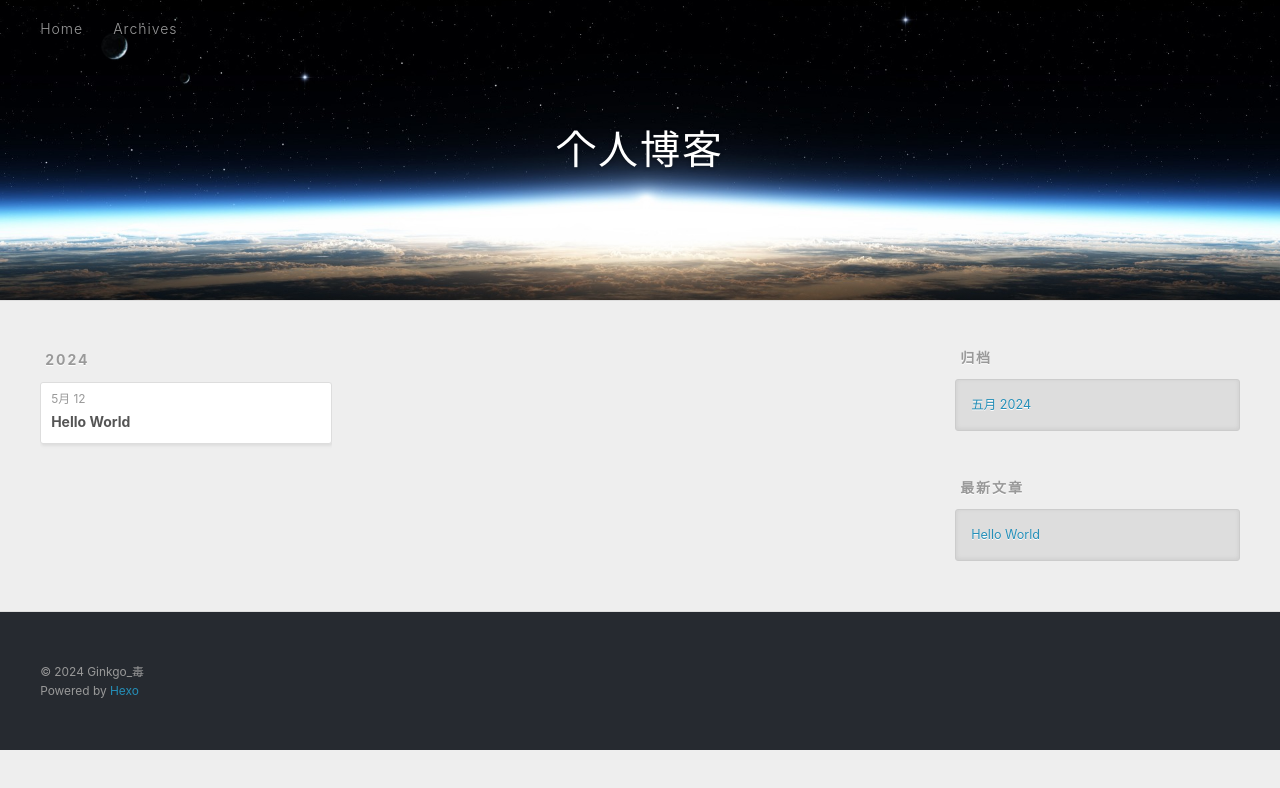
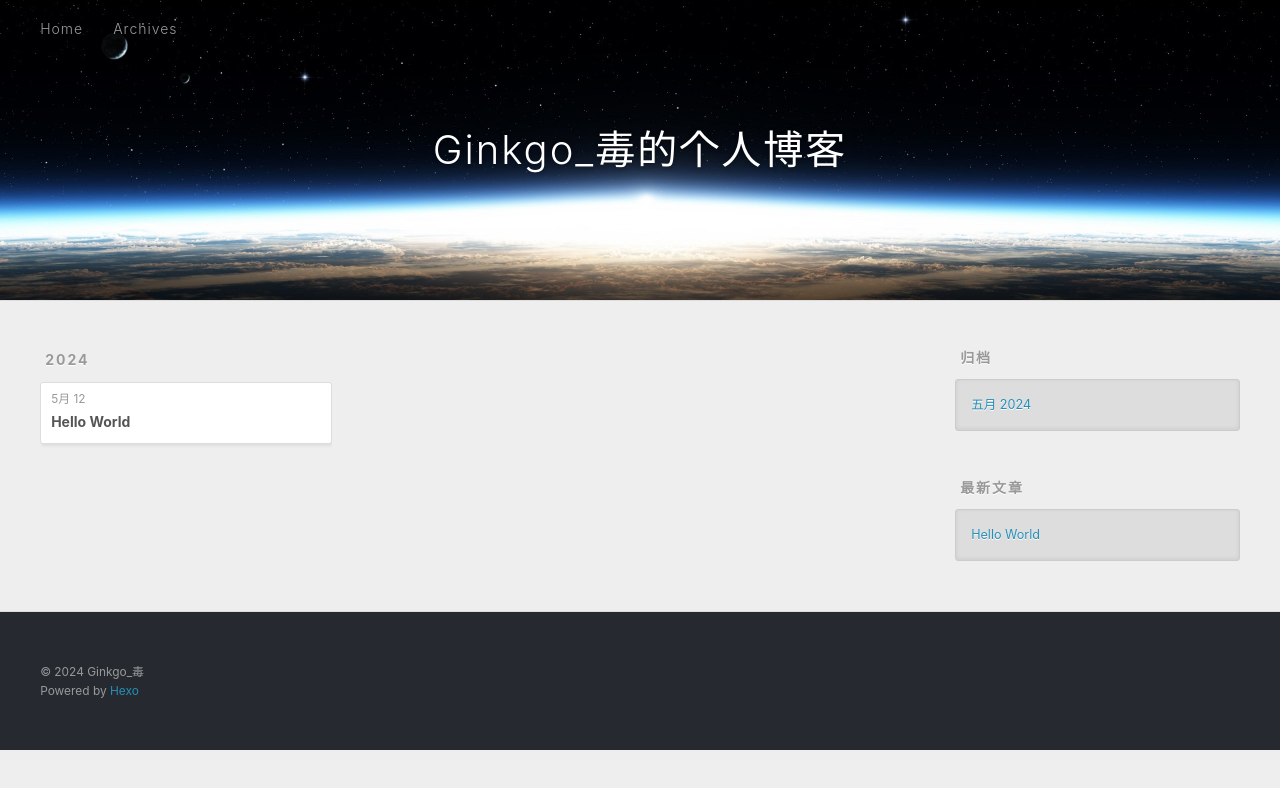
Before and after one commit to ginkgodu/ginkgodu.github.io, a plain HTML site: page archives/2024/05/index.html in a window 1280 px wide. Drawn offline with Linux system fonts and the light colour scheme.

Commit message:
Site updated: 2024-05-12 13:11:45

```diff
--- a/archives/2024/05/index.html
+++ b/archives/2024/05/index.html
@@ -4,17 +4,17 @@
   <meta charset="utf-8">
 
 
-  <title>归档: 2024/5 | 个人博客</title>
+  <title>归档: 2024/5 | Ginkgo_毒的个人博客</title>
   <meta name="viewport" content="width=device-width, initial-scale=1, shrink-to-fit=no">
   <meta property="og:type" content="website">
-<meta property="og:title" content="个人博客">
+<meta property="og:title" content="Ginkgo_毒的个人博客">
 <meta property="og:url" content="http://example.com/archives/2024/05/index.html">
-<meta property="og:site_name" content="个人博客">
+<meta property="og:site_name" content="Ginkgo_毒的个人博客">
 <meta property="og:locale" content="zh_CN">
 <meta property="article:author" content="Ginkgo_毒">
 <meta name="twitter:card" content="summary">
 
-    <link rel="alternate" href="/atom.xml" title="个人博客" type="application/atom+xml">
+    <link rel="alternate" href="/atom.xml" title="Ginkgo_毒的个人博客" type="application/atom+xml">
 
 
     <link rel="shortcut icon" href="/favicon.png">
@@ -39,7 +39,7 @@
   <div id="header-outer" class="outer">
     <div id="header-title" class="inner">
       <h1 id="logo-wrap">
-        <a href="/" id="logo">个人博客</a>
+        <a href="/" id="logo">Ginkgo_毒的个人博客</a>
       </h1>
 
     </div>
```
Also changed, not shown: 2024/05/12/hello-world/index.html (+4 -4 lines), archives/2024/index.html (+5 -5 lines), archives/index.html (+5 -5 lines), index.html (+5 -5 lines).
